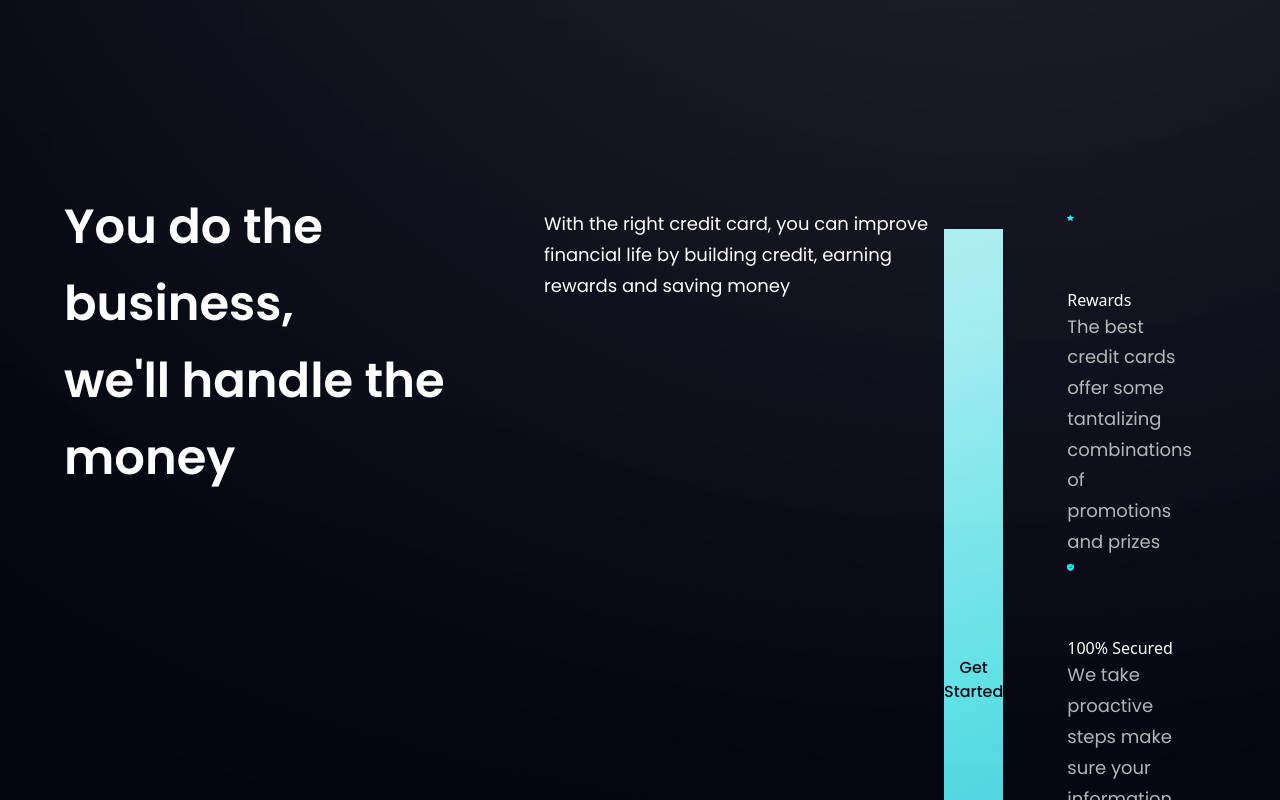
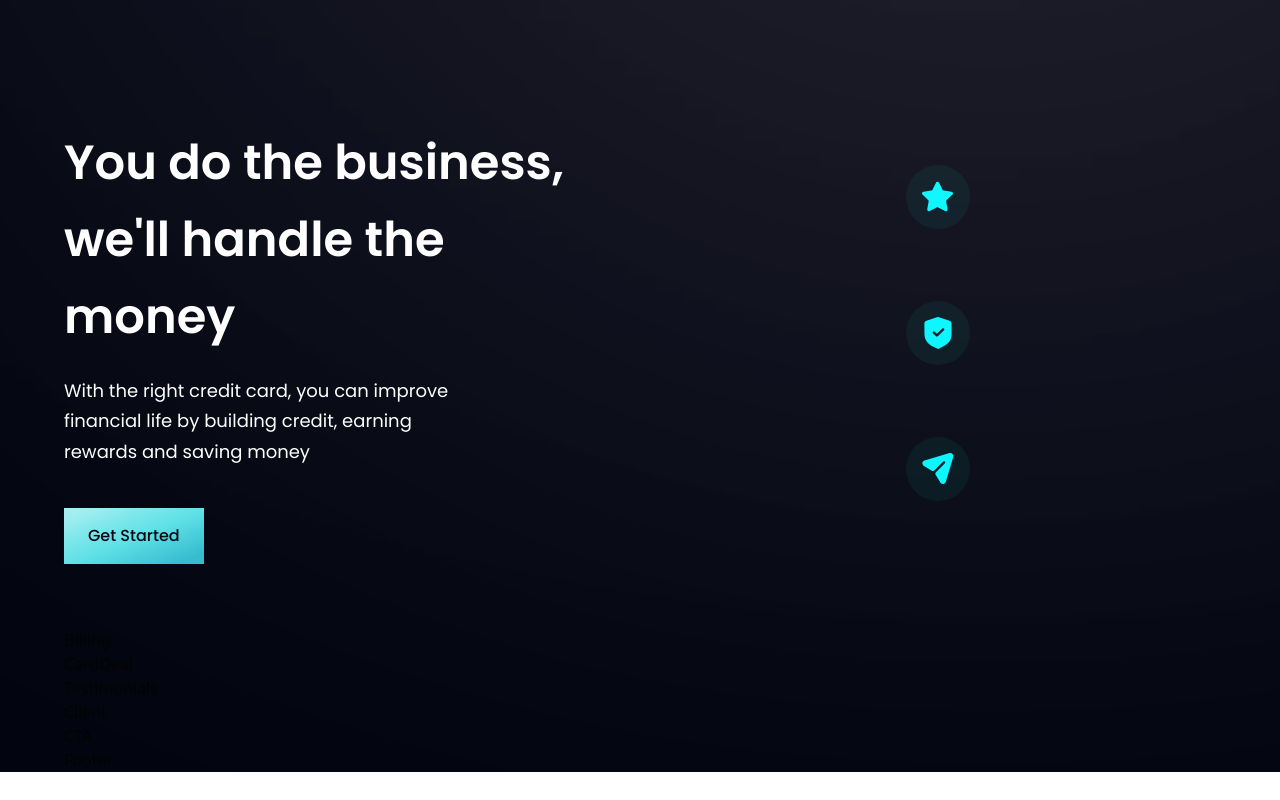
Before and after one commit to dknsapatin/Hoobank, a React (Vite) app: page / in a window 1280 px wide. Shown: the part 860-1660 px from the top of the page. After the commit the page ends 1632 px from the top, so only its background shows below. Built offline with nearby package versions, Linux system fonts and the light colour scheme.

Commit message:
Fixed Left Business section layout

```diff
--- a/src/components/Business.jsx
+++ b/src/components/Business.jsx
@@ -8,10 +8,12 @@ const FeatureCard = ({ icon, title, content, index }) => (
       index !== features.length - 1 ? 'mb-6' : 'mb-0'
     } feature-card`}
   >
-    <div>
-      <img src={icon} alt='icon' className='w-[5%] h-[50%] object-contain' />
-      <p className={`text-semibold text-white`}>{title}</p>
-      <p className={`${styles.paragraph}`}>{content}</p>
+    <div
+      className={`w-[64px] h-[64px] rounded-full bg-dimBlue ${styles.flexCenter}`}
+    >
+      <img src={icon} alt='icon' className='w-[50%] h-[50%] object-contain' />
+      {/* <p className={`text-semibold text-white`}>{title}</p>
+      <p className={`${styles.paragraph}`}>{content}</p> */}
     </div>
   </div>
 );
@@ -19,7 +21,7 @@ const FeatureCard = ({ icon, title, content, index }) => (
 const Business = () => (
   <section id='features' className={layout.section}>
     {/* Left side Business */}
-    <div className={layout.section}>
+    <div className={layout.sectionInfo}>
       <h2 className={`${styles.heading2}`}>
         You do the business, <br className='sm:block hidden' /> we'll handle the
         money
--- a/src/components/Button.jsx
+++ b/src/components/Button.jsx
@@ -4,8 +4,7 @@ const Button = ({ styles }) => {
   return (
     <button
       type='button'
-      className={`py-4 py-6 font-poppins bg-blue-gradient font-medium text-primary outline-none ${styles}
-`}
+      className={`py-4 px-6 font-poppins bg-blue-gradient font-poppins font-medium text-primary text-[18px  ] outline-none ${styles}`}
     >
       Get Started
     </button>
```
